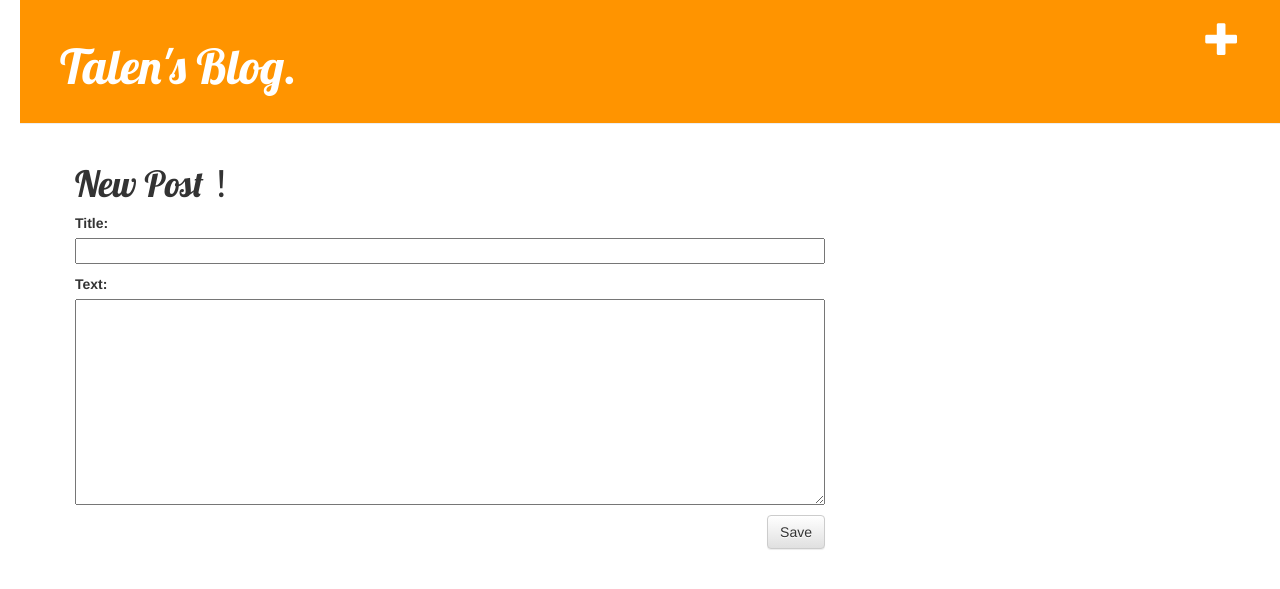
After one commit to talenhao/django_girls_study, a Django app: page /post/new/ in a window 1280 px wide. The commit adds this page. Shown: the top 589 px of the page. Run offline with Django 3.2, Linux system fonts and the light colour scheme; some libraries are stand-ins or nearby versions.

Commit message:
add form

```diff
--- /dev/null
+++ b/blog/forms.py
@@ -0,0 +1,8 @@
+from django import forms
+from .models import Post
+
+
+class PostForm(forms.ModelForm):
+    class Meta:
+        model = Post
+        fields = ('title', 'text')
--- a/blog/static/css/blog.css
+++ b/blog/static/css/blog.css
@@ -1,5 +1,6 @@
     h1 a {
         color: #FCA205;
+        /*font-family: 'Lobster';*/
         font-family: 'Lobster';
     }
     body {
--- a/blog/templates/blog/base.html
+++ b/blog/templates/blog/base.html
@@ -1,16 +1,16 @@
-<!DOCTYPE html>
 {% load staticfiles %}
 <html>
     <head>
         <title>Welcome to talen's blog!</title>
-        <link rel="stylesheet" href="{% static 'css/blog.css' %}">
         <link rel="stylesheet" href="//maxcdn.bootstrapcdn.com/bootstrap/3.2.0/css/bootstrap.min.css">
         <link rel="stylesheet" href="//maxcdn.bootstrapcdn.com/bootstrap/3.2.0/css/bootstrap-theme.min.css">
         <link href="//fonts.googleapis.com/css?family=Lobster&subset=latin,latin-ext" rel="stylesheet" type="text/css">
+        <link rel="stylesheet" href="{% static 'css/blog.css' %}">
     </head>
     <body>
         <div class="page-header">
-		<h1><a href="http://talen.pythonanywhere.com">My site</a></h1>
+            <a href="{% url 'post_new' %}" class="top-menu"><span class="glyphicon glyphicon-plus"></span></a>
+		    <h1><a href="http://talen.pythonanywhere.com">Talen's Blog.</a></h1>
         </div>
         <div class="content container">
             <div class="row">
--- /dev/null
+++ b/blog/templates/blog/post_edit.html
@@ -0,0 +1,10 @@
+{% extends 'blog/base.html' %}
+
+{% block content %}
+    <h1>New Post！</h1>
+    <form method="post" class="post-form">
+    {% csrf_token %}
+        {{ form.as_p }}
+        <button type="submit" class="save btn btn-default">Save</button>
+    </form>
+{% endblock %}
--- a/blog/templates/blog/post_list.html
+++ b/blog/templates/blog/post_list.html
@@ -3,10 +3,10 @@
 {% for post in posts %}
     <div class="post">
         <div class="date">
-            <h2><a href="{% url 'post_detail' pk=post.pk %}">{{ post.title }}</a></h2>
+            <p>published: {{ post.published_date }}</p>
         </div>
+        <h1><a href="{% url 'post_detail' pk=post.pk %}">{{ post.title }}</a></h1>
         <p>{{ post.text|linebreaksbr }}</p>
-        <p>published: {{ post.published_date }}</p>
     </div>
 {% endfor %}
 {% endblock content %}
--- a/blog/urls.py
+++ b/blog/urls.py
@@ -4,4 +4,5 @@ from . import views
 urlpatterns = [
     url(r'^$', views.post_list, name='post_list'),
     url(r'^post/(?P<pk>[0-9]+)/$', views.post_detail, name='post_detail'),
+    url(r'^post/new/$', views.post_new, name='post_new'),
 ]
--- a/blog/views.py
+++ b/blog/views.py
@@ -4,6 +4,8 @@ from django.shortcuts import render
 from .models import Post
 from django.utils import timezone
 from django.shortcuts import get_object_or_404
+from .forms import PostForm
+from django.shortcuts import redirect
 
 
 def post_list(request):
@@ -11,6 +13,21 @@ def post_list(request):
     posts = Post.objects.filter(published_date__lte=timezone.now()).order_by('published_date')
     return render(request, 'blog/post_list.html', {"posts": posts})
 
+
 def post_detail(request, pk):
     post = get_object_or_404(Post, pk=pk)
     return render(request, 'blog/post_detail.html', {"post": post})
+
+
+def post_new(request):
+    if request.method == 'POST':
+        form = PostForm(request.POST)
+        if form.is_valid():
+            post = form.save(commit=False)
+            post.author = request.user
+            post.published_date = timezone.now()
+            post.save()
+            return redirect('post_detail', pk=post.pk)
+    else:
+        form = PostForm()
+    return render(request, 'blog/post_edit.html', {'form': form})
```
Also changed, not shown: db.sqlite3 (added), 1 other file.
